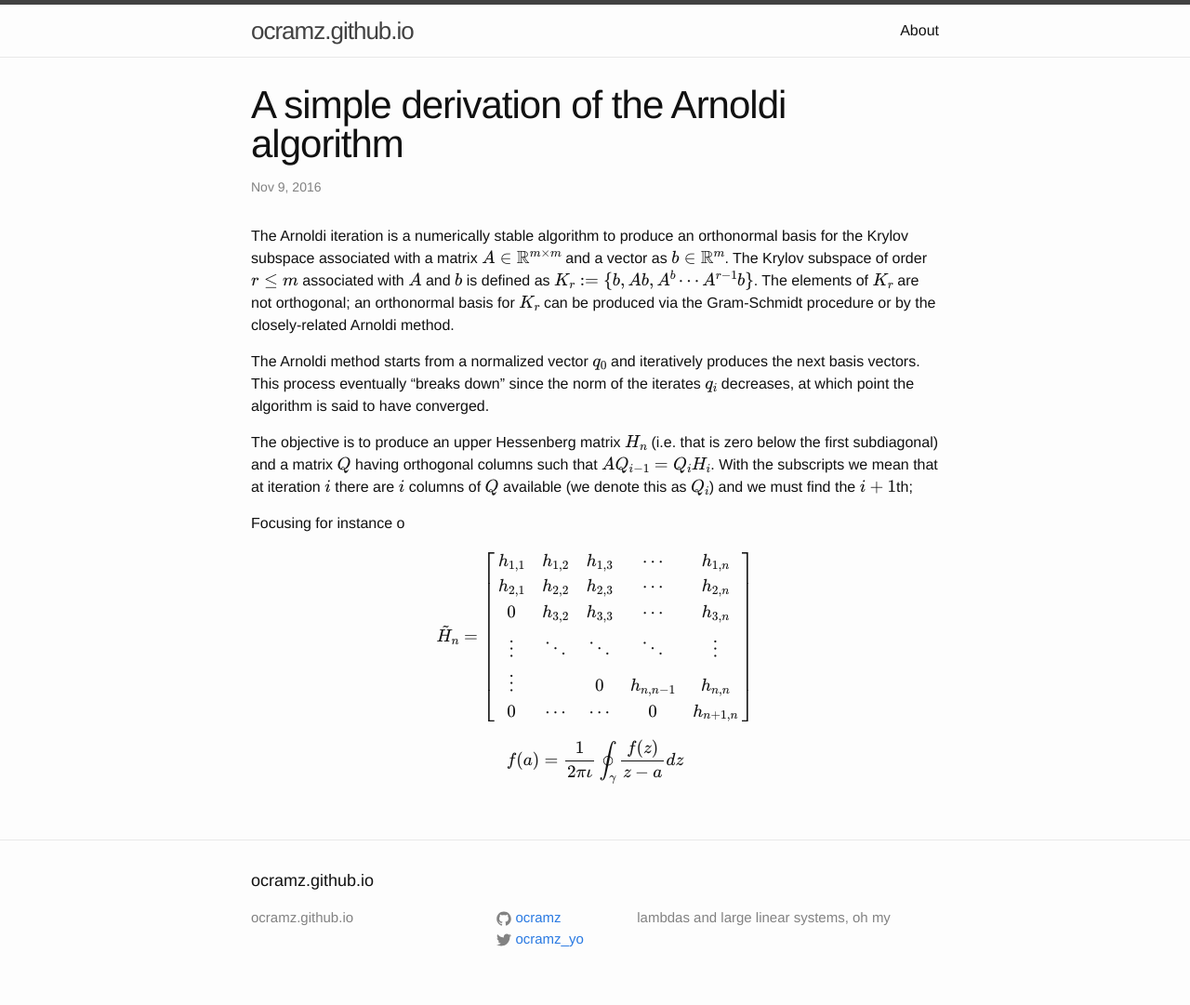
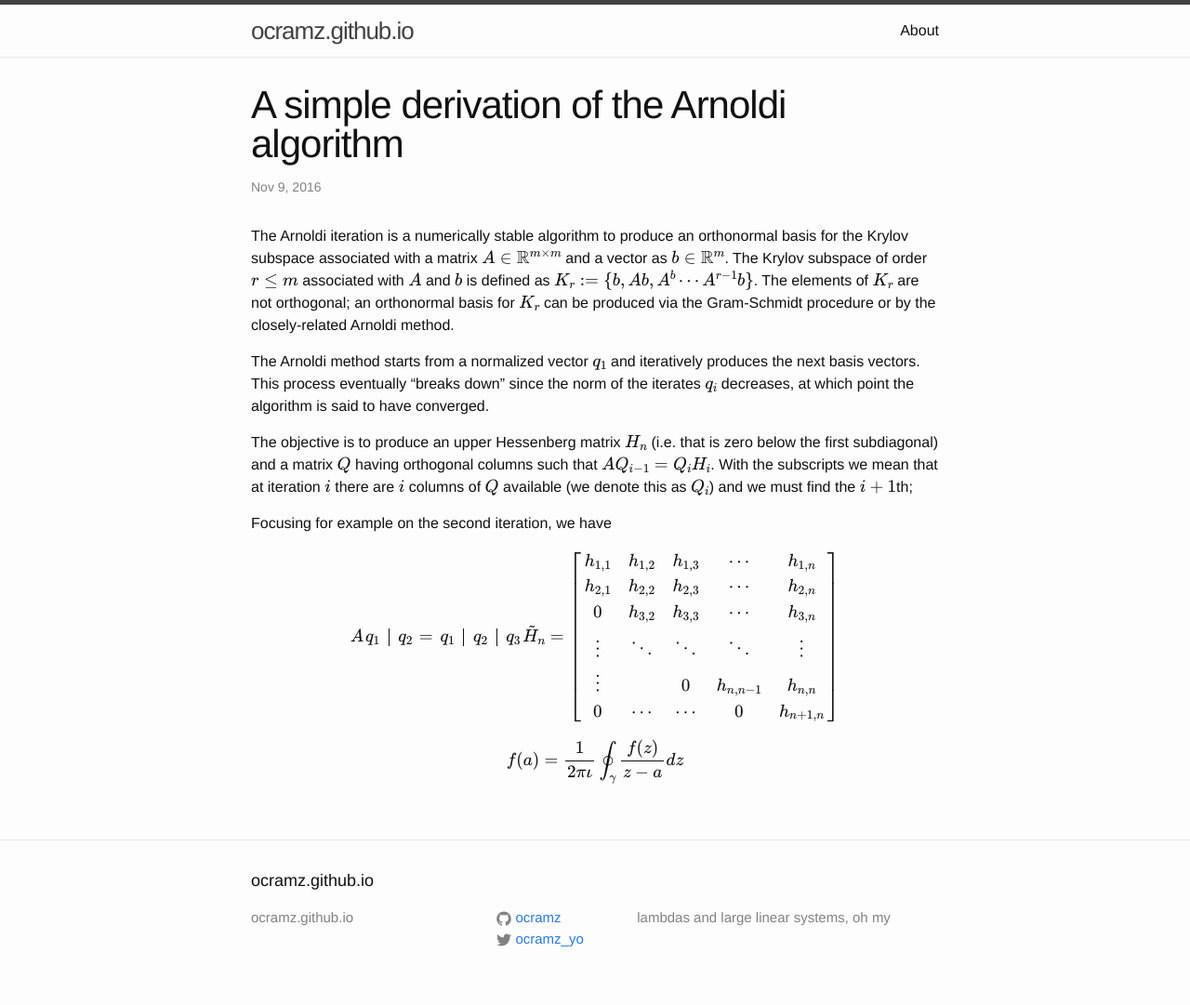
Before and after one commit to ocramz/ocramz.github.io, a Jekyll site: the page built from _posts/2016-11-09-arnoldi-alt.markdown, in a window 1280 px wide. Shown: the whole page at 93% size. Built offline with Jekyll 4.4.1, drawn with Linux system fonts in a browser that asks for light colours; formulas are drawn with MathJax 3.

Commit message:
Arnoldi post

```diff
--- a/_posts/2016-11-09-arnoldi-alt.markdown
+++ b/_posts/2016-11-09-arnoldi-alt.markdown
@@ -8,16 +8,24 @@ categories: mathematics tutorials
 The Arnoldi iteration is a numerically stable algorithm to produce an orthonormal basis for the Krylov subspace associated with a matrix $$A \in \mathbb{R}^{m \times m}$$ and a vector as $$b \in \mathbb{R}^m$$.
 The Krylov subspace of order $$r \leq m$$ associated with $$A$$ and $$b$$ is defined as $$K_r := \lbrace b, Ab, A^b \cdots A^{r-1}b \rbrace$$. The elements of $$K_r$$ are not orthogonal; an orthonormal basis for $$K_r$$ can be produced via the Gram-Schmidt procedure or by the closely-related Arnoldi method.
 
-The Arnoldi method starts from a normalized vector $$q_0$$ and iteratively produces the next basis vectors. This process eventually "breaks down" since the norm of the iterates $$q_i$$ decreases, at which point the algorithm is said to have converged.
+The Arnoldi method starts from a normalized vector $$q_1$$ and iteratively produces the next basis vectors. This process eventually "breaks down" since the norm of the iterates $$q_i$$ decreases, at which point the algorithm is said to have converged.
 
 The objective is to produce an upper Hessenberg matrix $$H_n$$ (i.e. that is zero below the first subdiagonal) and a matrix $$Q$$ having orthogonal columns such that $$A Q_{i - 1} = Q_i H_i$$.
 With the subscripts we mean that at iteration $$i$$ there are $$i$$ columns of $$Q$$ available (we denote this as $$Q_{i}$$) and we must find the $$i+1$$th;
 
-Focusing for instance o
+Focusing for example on the second iteration, we have
 
 
 $$
- \tilde{H}_n = \begin{bmatrix}
+A
+\begin{array}{c|c}
+  q_1 & q_2
+\end{array} =
+\begin{array}{c|c|c}
+  q_1 & q_2 & q_3
+\end{array}
+
+\tilde{H}_n = \begin{bmatrix}
    h_{1,1} & h_{1,2} & h_{1,3} & \cdots  & h_{1,n} \\
    h_{2,1} & h_{2,2} & h_{2,3} & \cdots  & h_{2,n} \\
    0       & h_{3,2} & h_{3,3} & \cdots  & h_{3,n} \\
```
